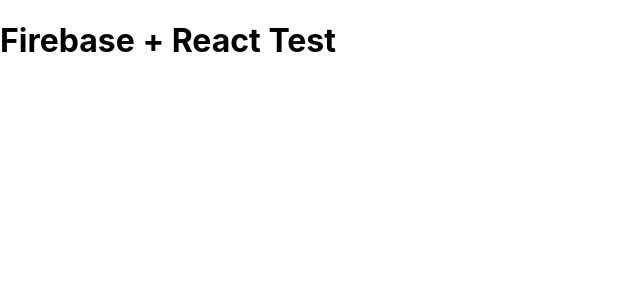
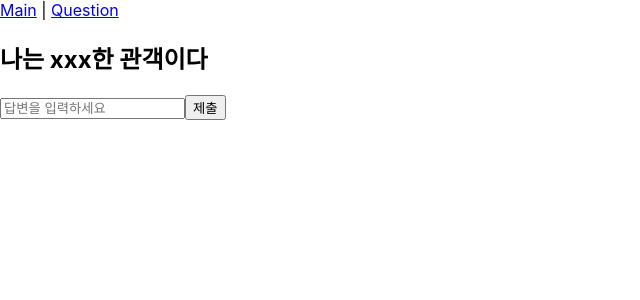
Before and after one commit to gudrb8998/sys-app-1, a React (Create React App) app: page /question in a window 1280 px wide. Shown: the top 300 px of the page, without its empty margins (0-640 px from the left). Built offline with nearby package versions, Linux system fonts and the light colour scheme; no server answers.

Commit message:
실시간 질문 나오게

```diff
--- a/package.json
+++ b/package.json
@@ -10,6 +10,7 @@
     "firebase": "^12.2.1",
     "react": "^19.1.1",
     "react-dom": "^19.1.1",
+    "react-router-dom": "^7.8.2",
     "react-scripts": "5.0.1",
     "web-vitals": "^2.1.4"
   },
--- a/src/App.js
+++ b/src/App.js
@@ -1,15 +1,20 @@
-import React, { useEffect } from "react";
-import { db } from "./firebase";
+// src/App.js
+import React from "react";
+import { BrowserRouter as Router, Routes, Route, Link } from "react-router-dom";
+import Main from "./Main";
+import Question from "./Question";
 
 function App() {
-  useEffect(() => {
-    console.log("Firestore DB:", db);
-  }, []);
-
   return (
-    <div>
-      <h1>Firebase + React Test</h1>
-    </div>
+    <Router>
+      <nav>
+        <Link to="/">Main</Link> | <Link to="/question">Question</Link>
+      </nav>
+      <Routes>
+        <Route path="/" element={<Main />} />
+        <Route path="/question" element={<Question />} />
+      </Routes>
+    </Router>
   );
 }
 
--- /dev/null
+++ b/src/Main.css
@@ -0,0 +1,11 @@
+/* src/Main.css */
+.fade-in {
+  opacity: 0;
+  animation: fadeIn 0.5s forwards;
+}
+
+@keyframes fadeIn {
+  to {
+    opacity: 1;
+  }
+}
--- /dev/null
+++ b/src/Main.js
@@ -0,0 +1,31 @@
+// Main.js
+import React, { useEffect, useState } from "react";
+import { subscribeAnswers, deleteAllAnswers } from "./firebase";
+import "./Main.css"; // fade-in 애니메이션 스타일
+
+function Main() {
+  const [answers, setAnswers] = useState([]);
+
+  useEffect(() => {
+    const unsubscribe = subscribeAnswers((snapshot) => {
+      const data = snapshot.docs.map(doc => ({ id: doc.id, ...doc.data() }));
+      setAnswers(data);
+    });
+
+    return () => unsubscribe();
+  }, []);
+
+  return (
+    <div>
+      <h1>Main Page</h1>
+      <button onClick={deleteAllAnswers}>모든 답변 삭제</button>
+      <ul>
+        {answers.map(answer => (
+          <li key={answer.id} className="fade-in">{answer.text}</li>
+        ))}
+      </ul>
+    </div>
+  );
+}
+
+export default Main;
--- /dev/null
+++ b/src/Question.js
@@ -0,0 +1,31 @@
+// Question.js
+import React, { useState } from "react";
+import { addAnswer } from "./firebase";
+
+function Question() {
+  const [text, setText] = useState("");
+
+  const handleSubmit = async (e) => {
+    e.preventDefault();
+    if (!text) return;
+    await addAnswer(text);
+    setText("");
+  };
+
+  return (
+    <div>
+      <h2>나는 xxx한 관객이다</h2>
+      <form onSubmit={handleSubmit}>
+        <input
+          type="text"
+          value={text}
+          onChange={(e) => setText(e.target.value)}
+          placeholder="답변을 입력하세요"
+        />
+        <button type="submit">제출</button>
+      </form>
+    </div>
+  );
+}
+
+export default Question;
--- a/src/firebase.js
+++ b/src/firebase.js
@@ -1,5 +1,6 @@
+// src/firebase.js
 import { initializeApp } from "firebase/app";
-import { getFirestore } from "firebase/firestore";
+import { getFirestore, collection, addDoc, onSnapshot, query, orderBy, getDocs, deleteDoc, doc } from "firebase/firestore";
 
 const firebaseConfig = {
   apiKey: process.env.REACT_APP_FIREBASE_API_KEY,
@@ -10,5 +11,36 @@
   appId: process.env.REACT_APP_FIREBASE_APP_ID,
 };
 
+// Firebase 초기화
 const app = initializeApp(firebaseConfig);
 export const db = getFirestore(app);
+
+// answers 컬렉션 참조
+export const answersCollection = collection(db, "answers");
+
+// 새 답변 추가
+export const addAnswer = async (text) => {
+  try {
+    await addDoc(answersCollection, { text, createdAt: new Date() });
+  } catch (error) {
+    console.error("Error adding document: ", error);
+  }
+};
+
+// 실시간 구독
+export const subscribeAnswers = (callback) => {
+  const q = query(answersCollection, orderBy("createdAt"));
+  return onSnapshot(q, callback);
+};
+
+// 모든 답변 삭제
+export const deleteAllAnswers = async () => {
+  try {
+    const snapshot = await getDocs(answersCollection);
+    const promises = snapshot.docs.map(docItem => deleteDoc(doc(db, "answers", docItem.id)));
+    await Promise.all(promises);
+    console.log("모든 답변 삭제 완료!");
+  } catch (error) {
+    console.error("삭제 중 오류 발생:", error);
+  }
+};
```
Also changed, not shown: 1 other file (tests, documents, lock files or other folders).
